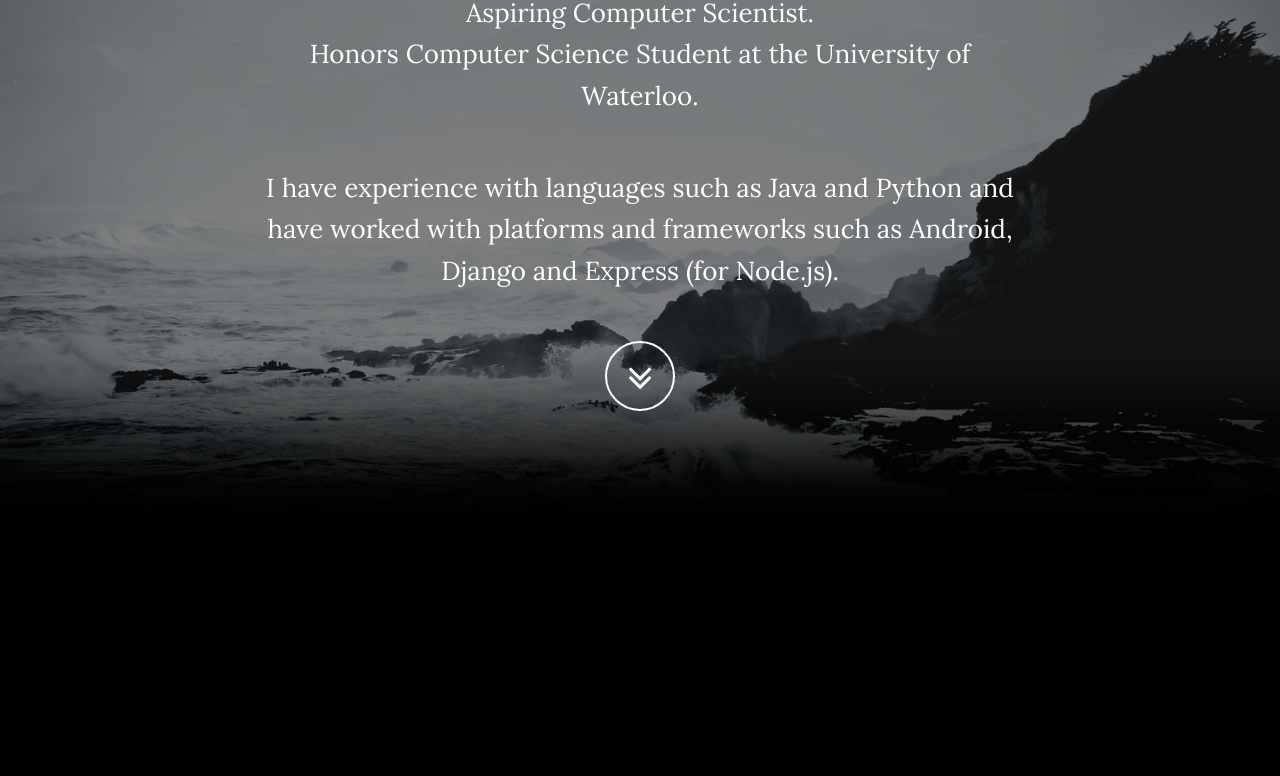
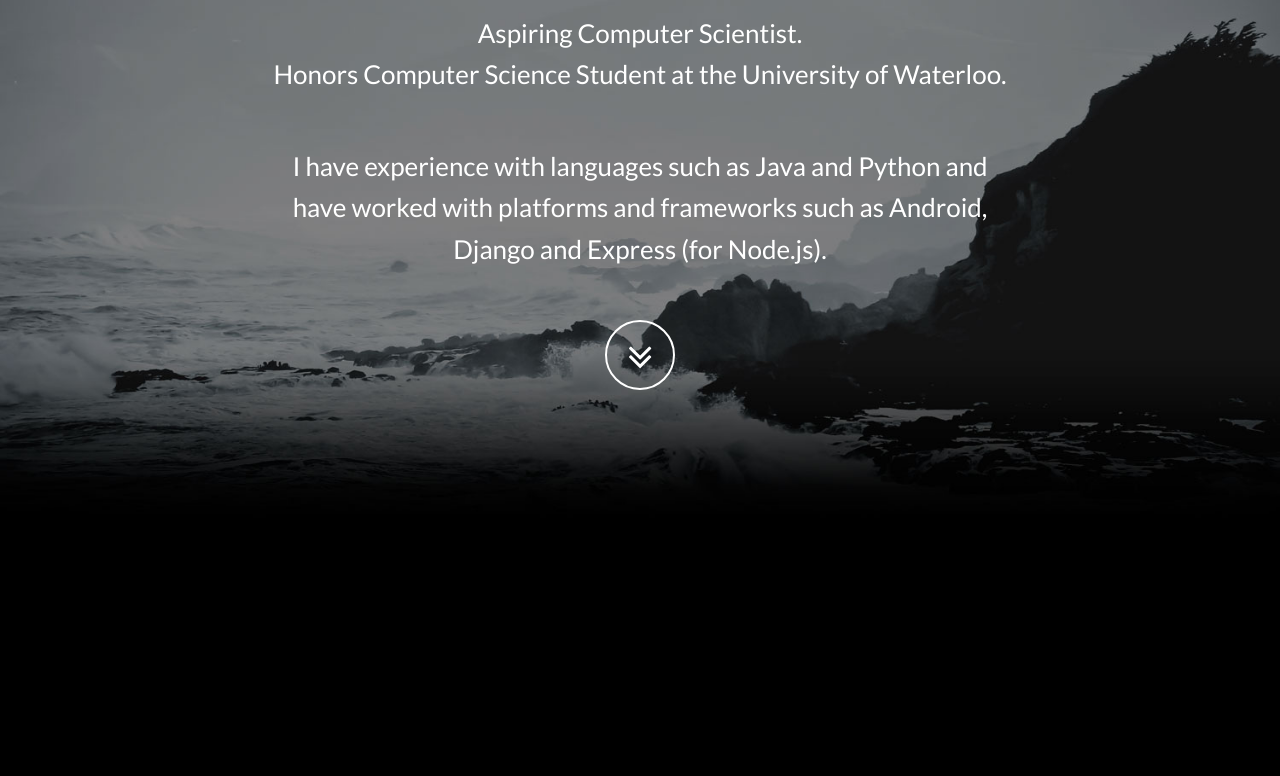
Before and after one commit to neelmehta247/neelmehta247.github.io, a website: page index.html in a window 1280 px wide. Shown: the part 271-1047 px from the top of the page. Drawn offline with nearby package versions, Linux system fonts and the light colour scheme.

Commit message:
Change font to Lato

```diff
--- a/css/grayscale.css
+++ b/css/grayscale.css
@@ -6,7 +6,7 @@
 body {
   width: 100%;
   height: 100%;
-  font-family: "Lora", "Helvetica Neue", Helvetica, Arial, sans-serif;
+  font-family: "Lato", "Helvetica Neue", Helvetica, Arial, sans-serif;
   color: white;
   background-color: black;
 }
--- a/index.html
+++ b/index.html
@@ -16,8 +16,8 @@
 
     <!-- Custom Fonts -->
     <link href="vendor/font-awesome/css/font-awesome.min.css" rel="stylesheet" type="text/css">
-    <link href="https://fonts.googleapis.com/css?family=Lora:400,700,400italic,700italic" rel="stylesheet" type="text/css">
     <link href="https://fonts.googleapis.com/css?family=Montserrat:400,700" rel="stylesheet" type="text/css">
+    <link href="https://fonts.googleapis.com/css?family=Lato" rel="stylesheet">
 
     <!-- Theme CSS -->
     <link href="css/grayscale.css" rel="stylesheet">
```
